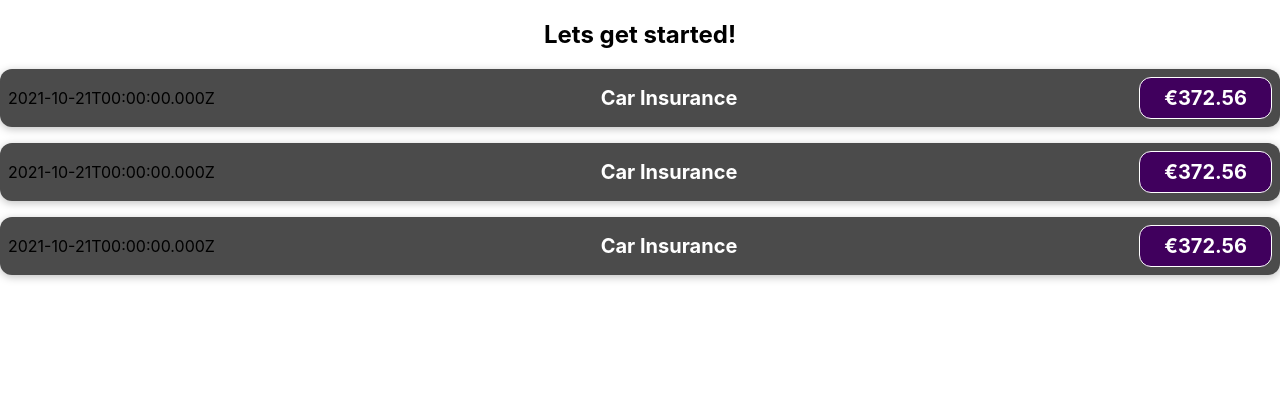
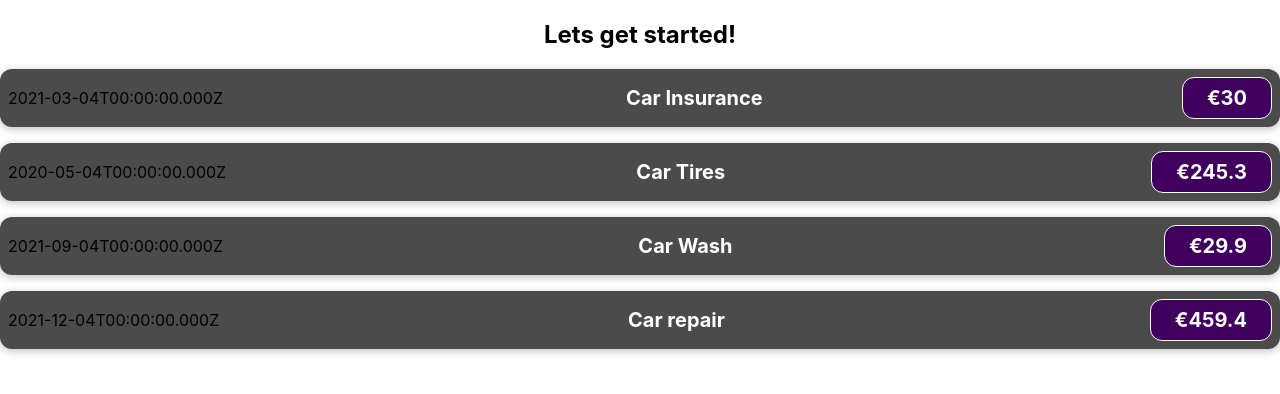
Before and after one commit to rolandasan/react-complete-guide, a React (Create React App) app: page / in a window 1280 px wide. Shown: the top 394 px of the page. Built offline with nearby package versions, Linux system fonts and the light colour scheme.

Commit message:
Expenses passed to ExpenseItem component through props

```diff
--- a/src/App.tsx
+++ b/src/App.tsx
@@ -1,14 +1,22 @@
 import React from 'react';
 import './App.css';
-import { ExpenseItem } from './components/ExpenseItem';
+import {ExpenseItem} from './components/ExpenseItem';
 
 export const App: React.FC = () => {
+    const expenses: { title: string, amount: number, date: Date }[] = [
+        {title: 'Car Insurance', amount: 30, date: new Date(2021, 2, 4)},
+        {title: 'Car Tires', amount: 245.3, date: new Date(2020, 4, 4)},
+        {title: 'Car Wash', amount: 29.9, date: new Date(2021, 8, 4)},
+        {title: 'Car repair', amount: 459.4, date: new Date(2021, 11, 4)},
+    ];
+
     return (
         <div className='App'>
             <h2>Lets get started!</h2>
-            <ExpenseItem />
-            <ExpenseItem />
-            <ExpenseItem />
+            <ExpenseItem title={expenses[0].title} amount={expenses[0].amount} date={expenses[0].date}/>
+            <ExpenseItem title={expenses[1].title} amount={expenses[1].amount} date={expenses[1].date}/>
+            <ExpenseItem title={expenses[2].title} amount={expenses[2].amount} date={expenses[2].date}/>
+            <ExpenseItem title={expenses[3].title} amount={expenses[3].amount} date={expenses[3].date}/>
         </div>
     );
 };
--- a/src/components/ExpenseItem.tsx
+++ b/src/components/ExpenseItem.tsx
@@ -1,10 +1,10 @@
 import React from 'react';
 import './ExpenseItem.css';
 
-export const ExpenseItem: React.FC = () => {
-    const expenseDate = new Date(2021, 9, 21);
-    const expenseDescription = 'Car Insurance';
-    const expenseAmount = 372.56;
+export const ExpenseItem: React.FC<{ title: string, amount: number, date: Date }> = (props) => {
+    const expenseDate = props.date;
+    const expenseDescription = props.title;
+    const expenseAmount = props.amount;
 
     return (
         <div data-testid='expense-item' className='expense-item'>
```
